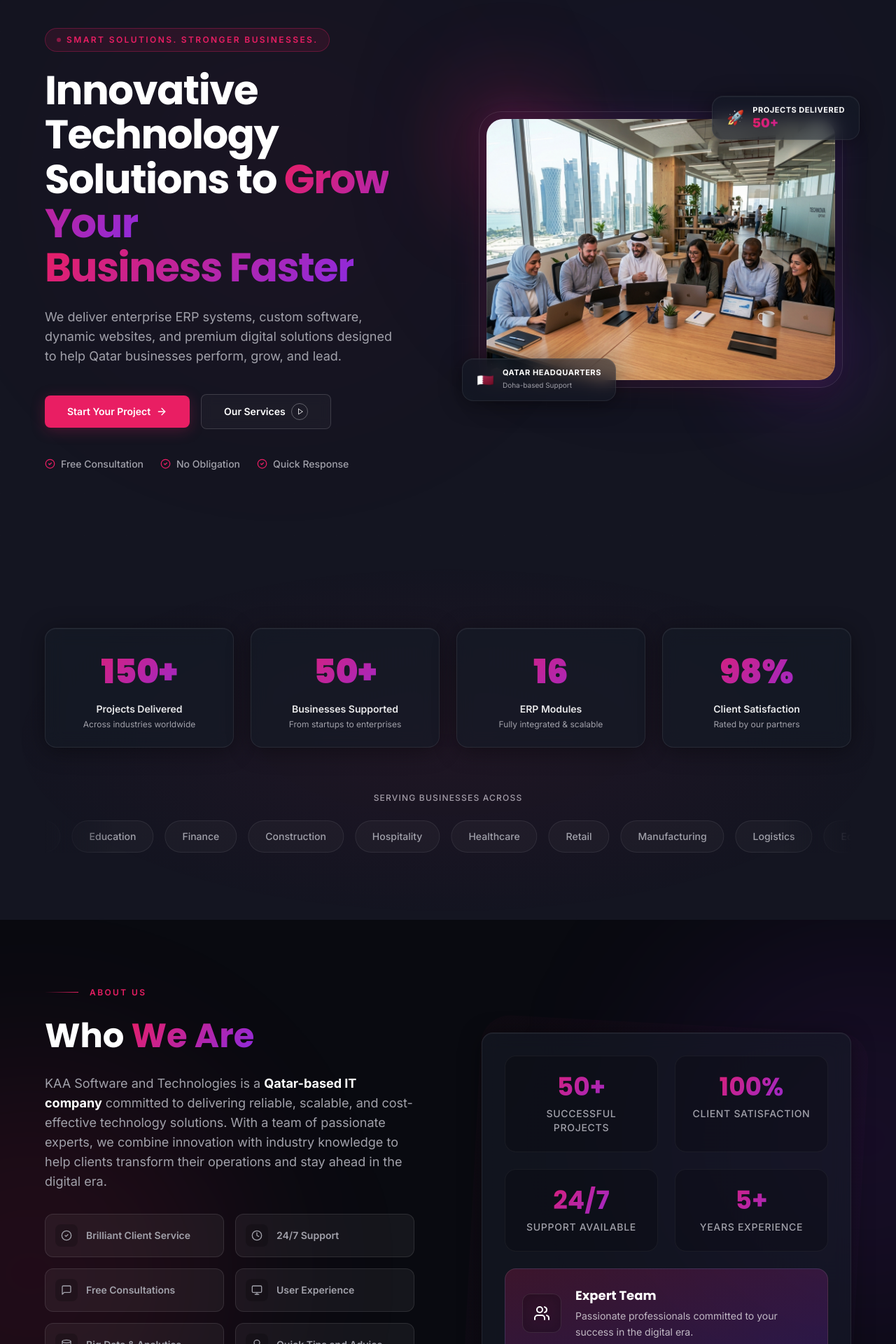
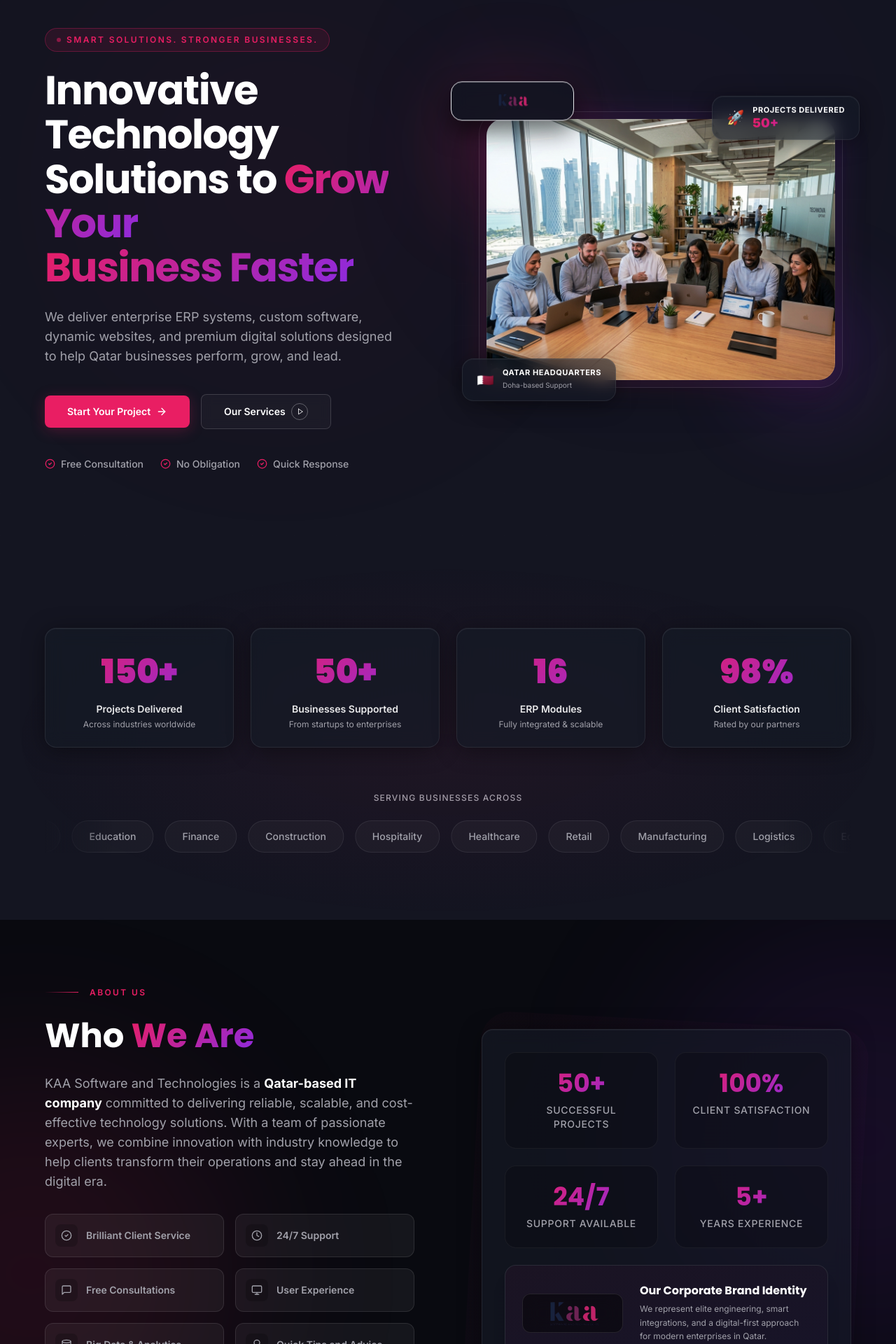
Before and after one commit to jerinjacobai/kaa_technologies_website, a Next.js app: page / in a window 1280 px wide. Shown: the part 240-2160 px from the top of the page at 70% size. Built offline with nearby package versions, Linux system fonts and the light colour scheme.

Commit message:
design: integrate striking colored original logo showcases in Hero floating badges and About brand showcase card

```diff
--- a/components/sections/About.tsx
+++ b/components/sections/About.tsx
@@ -1,6 +1,7 @@
 "use client";
 import { motion } from "framer-motion";
 import { CheckCircle2, Users, Clock, MessageSquare, Monitor, Database, Lightbulb } from "lucide-react";
+import Image from "next/image";
 import ScrollReveal from "@/components/ui/ScrollReveal";
 
 const features = [
@@ -117,24 +118,30 @@ export default function About() {
                   ))}
                 </div>
 
-                {/* Decorative card */}
+                {/* KAA Corporate Brand Showcase Card */}
                 <motion.div
                   initial={{ opacity: 0, y: 20 }}
                   whileInView={{ opacity: 1, y: 0 }}
                   viewport={{ once: true }}
                   transition={{ delay: 0.6 }}
-                  className="p-6 rounded-2xl bg-gradient-to-br from-[#E91E63]/20 to-[#8A2BE2]/20 border border-white/10 relative overflow-hidden group"
+                  className="p-6 rounded-2xl bg-[#141521]/95 border border-white/10 relative overflow-hidden group shadow-xl"
                 >
-                  <div className="absolute inset-0 bg-gradient-to-br from-[#E91E63]/0 to-[#8A2BE2]/0 group-hover:from-[#E91E63]/20 group-hover:to-[#8A2BE2]/20 transition-colors duration-500" />
+                  <div className="absolute inset-0 bg-gradient-to-br from-[#E91E63]/10 to-[#8A2BE2]/10 opacity-40 group-hover:opacity-100 transition-opacity duration-500" />
 
-                  <div className="flex items-center gap-5 relative z-10">
-                    <div className="w-14 h-14 rounded-xl flex items-center justify-center flex-shrink-0 bg-black/30 backdrop-blur-md border border-white/10">
-                      <Users size={24} className="text-white" />
+                  <div className="flex flex-col sm:flex-row items-center gap-6 relative z-10">
+                    <div className="relative w-36 h-14 flex-shrink-0 bg-black/45 backdrop-blur-md px-4 py-2 rounded-xl border border-white/10 flex items-center justify-center shadow-inner group-hover:scale-105 transition-transform duration-300">
+                      <Image
+                        src="/kaa-logo.png"
+                        alt="KAA Technologies Original Brand Logo"
+                        fill
+                        style={{ objectFit: "contain", padding: "6px" }}
+                        className="transition-all duration-300"
+                      />
                     </div>
-                    <div>
-                      <div className="font-display font-bold text-lg text-white mb-1">Expert Team</div>
-                      <div className="text-sm text-white/70 leading-relaxed">
-                        Passionate professionals committed to your success in the digital era.
+                    <div className="text-center sm:text-left">
+                      <div className="font-display font-bold text-base text-white mb-1">Our Corporate Brand Identity</div>
+                      <div className="text-xs text-[#A1A1AA] leading-relaxed group-hover:text-white/95 transition-colors">
+                        We represent elite engineering, smart integrations, and a digital-first approach for modern enterprises in Qatar.
                       </div>
                     </div>
                   </div>
--- a/components/sections/Hero.tsx
+++ b/components/sections/Hero.tsx
@@ -156,6 +156,23 @@ export default function Hero() {
                 </div>
               </div>
 
+              {/* Floating Badge 3 - Top Left Floating Original Logo */}
+              <motion.div
+                animate={{ y: [0, -6, 0] }}
+                transition={{ duration: 4.5, repeat: Infinity, ease: "easeInOut", delay: 0.5 }}
+                className="absolute -top-10 -left-10 p-3.5 rounded-2xl bg-[#141521]/95 backdrop-blur-md flex items-center justify-center z-20 shadow-[0_15px_35px_rgba(0,0,0,0.6)] border border-white/12 h-14 w-44 group hover:scale-[1.05] transition-transform duration-300 cursor-pointer"
+              >
+                <div className="absolute inset-0 bg-gradient-to-r from-[#E91E63]/10 to-[#8A2BE2]/10 rounded-2xl opacity-0 group-hover:opacity-100 transition-opacity duration-300" />
+                <div className="relative w-full h-full z-10">
+                  <Image
+                    src="/kaa-logo.png"
+                    alt="KAA Technologies Original Logo"
+                    fill
+                    style={{ objectFit: "contain" }}
+                  />
+                </div>
+              </motion.div>
+
               {/* Floating Badge 1 - Bottom Left */}
               <motion.div
                 animate={{ y: [0, -8, 0] }}
```
